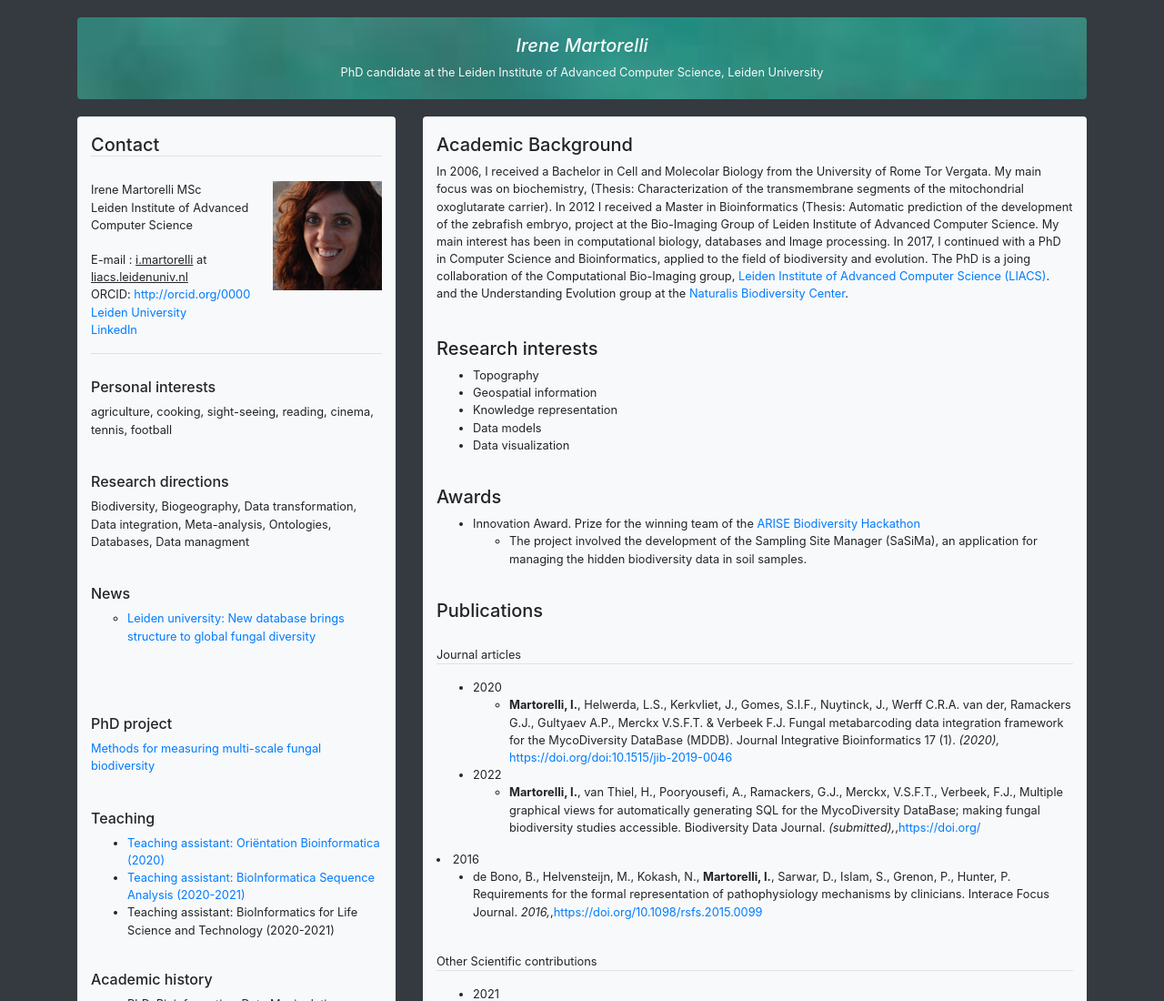
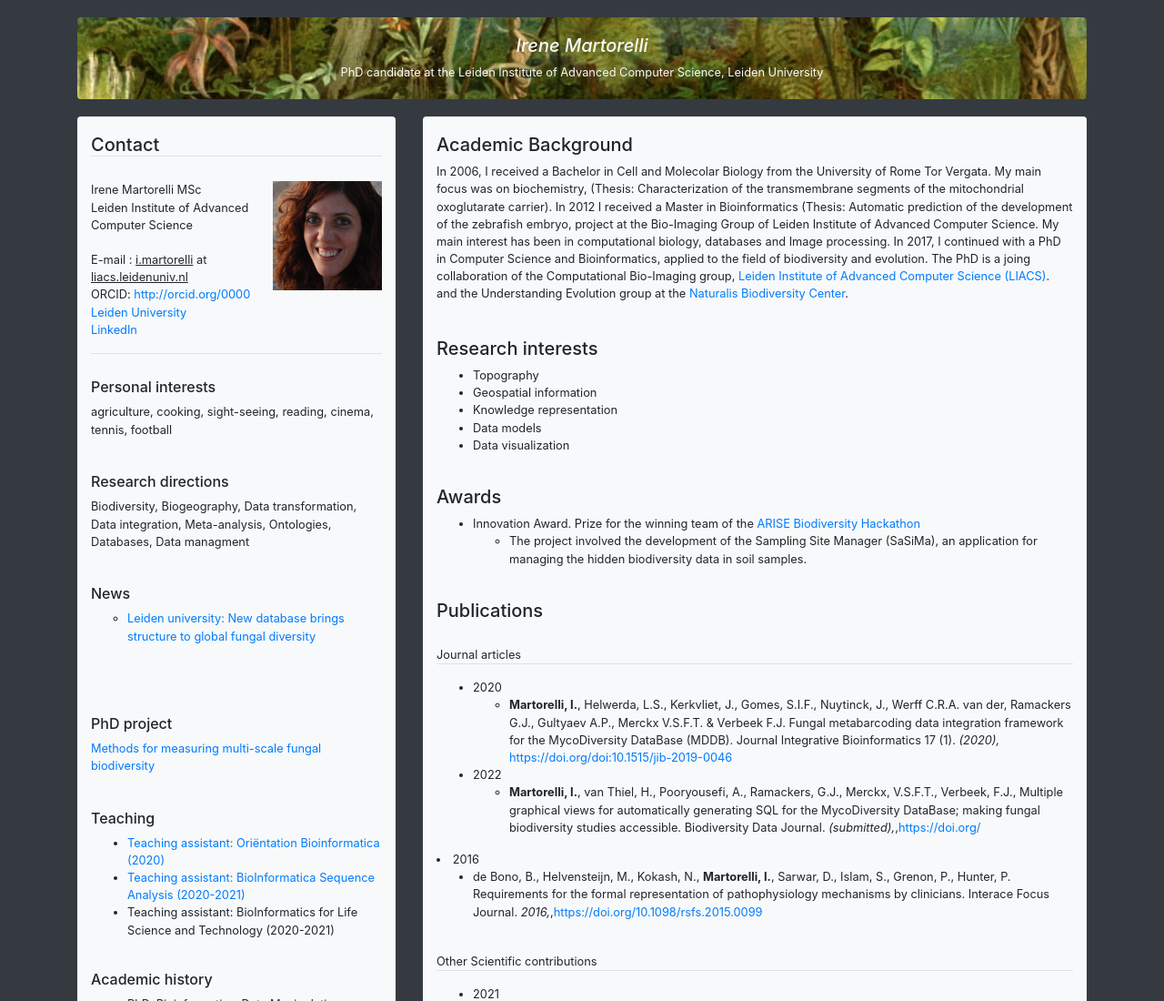
Before and after one commit to imartorelli/imartorelli.github.io, a plain HTML site: page index.html in a window 1280 px wide. Shown: the top 1100 px of the page at 91% size. Drawn offline with nearby package versions, Linux system fonts and the light colour scheme.

Commit message:
update image

```diff
--- a/index.html
+++ b/index.html
@@ -28,7 +28,7 @@
 
           	<div class="col-12">
           	<br>
-				<div class="col-12 bg-light rounded" style="background: url('images/Back.jpg') no-repeat center center /cover">
+				<div class="col-12 bg-light rounded" style="background: url('images/Back2.png') no-repeat center center /cover">
 					<br>
 		        	<h5 align = "center" class="font-italic text-light">Irene Martorelli</h5>
 				    <p align = "center" class="mb-0 text-light">PhD candidate at the Leiden Institute of Advanced Computer Science, Leiden University<br>
```
